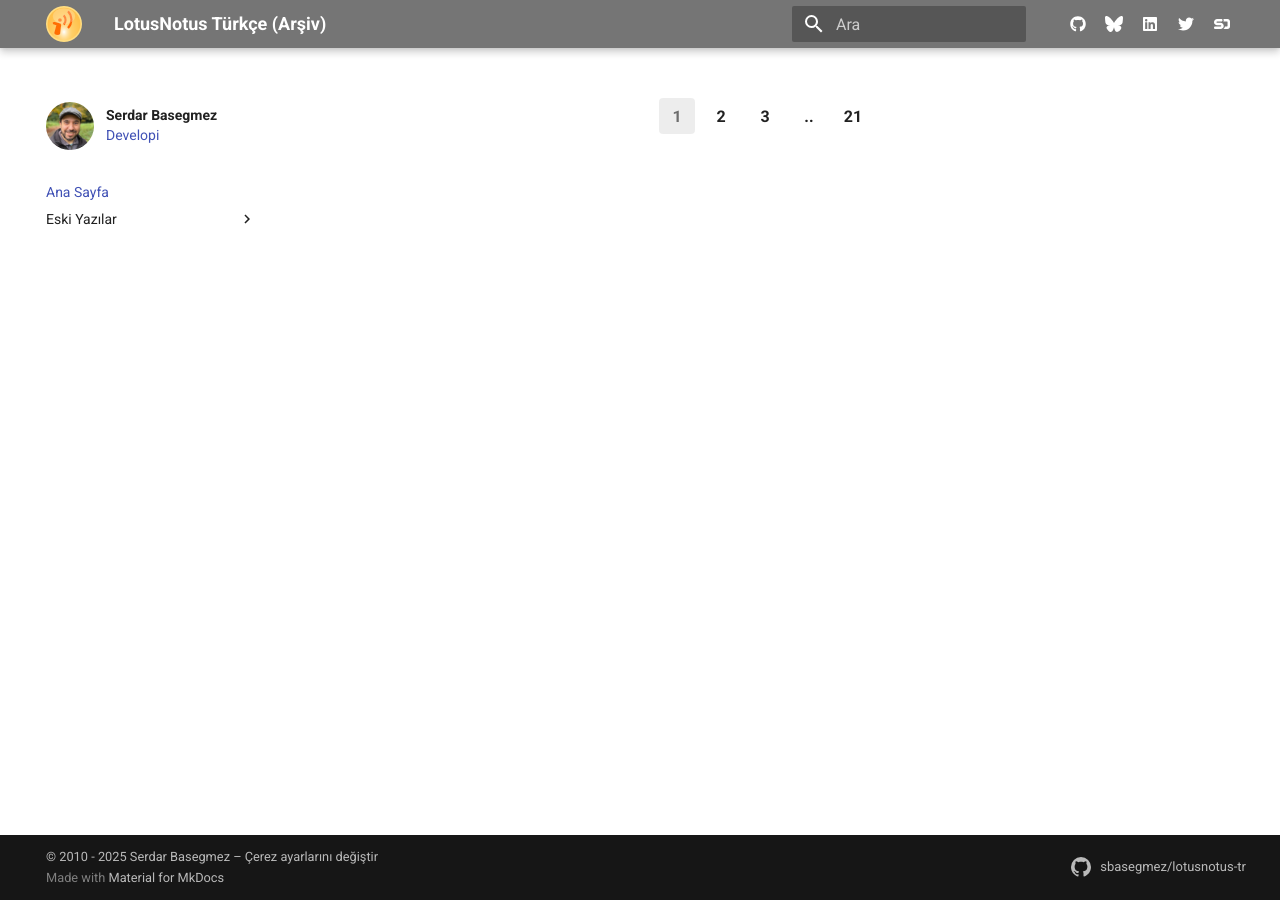
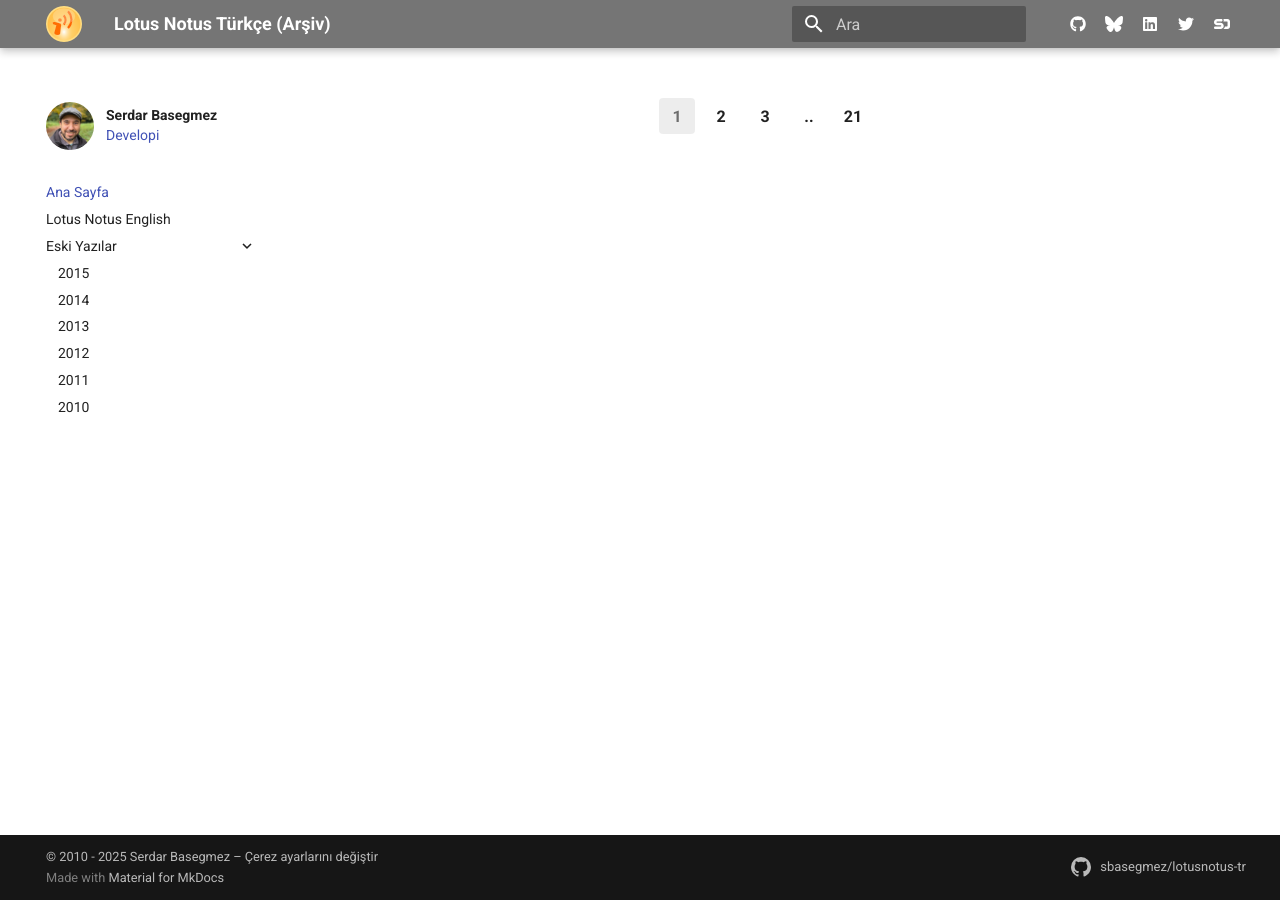
Before and after one commit to sbasegmez/lotusnotus-tr, an MkDocs documentation site: the page built from docs/index.md, in a window 1280 px wide. Built offline with MkDocs 1.6.1 and Material for MkDocs 9.7.7, drawn with Linux system fonts in a browser that asks for light colours; plug-ins that fetch from the network failed and are left out; comment, search, counter and statistics services are not loaded.

Commit message:
Navigation set, minor fixes

```diff
--- a/mkdocs.yml
+++ b/mkdocs.yml
@@ -1,4 +1,4 @@
-site_name: LotusNotus Türkçe (Arşiv)
+site_name: Lotus Notus Türkçe (Arşiv)
 site_url: https://tr.lotusnotus.com
 site_author: Serdar Başeğmez
 site_description: LotusNotus Türkçe, LotusNotus blogunun Türkçe yazılarının arşividir.
@@ -25,12 +25,18 @@
     - content.code.copy
     - content.code.select
     - content.code.annotate
+    - navigation.top
+    - navigation.expand
+    - navigation.instant
     - toc.integrate
     - search.suggest
     - search.highlight
     - search.share
 extra_css:
   - css/extra.css
+nav:
+  - index.md
+  - 'Lotus Notus English': 'https://lotusnotus.com'
 extra:
   consent:
     title: Çerez kullanımı
```
Also changed, not shown: docs/.pages (deleted).
